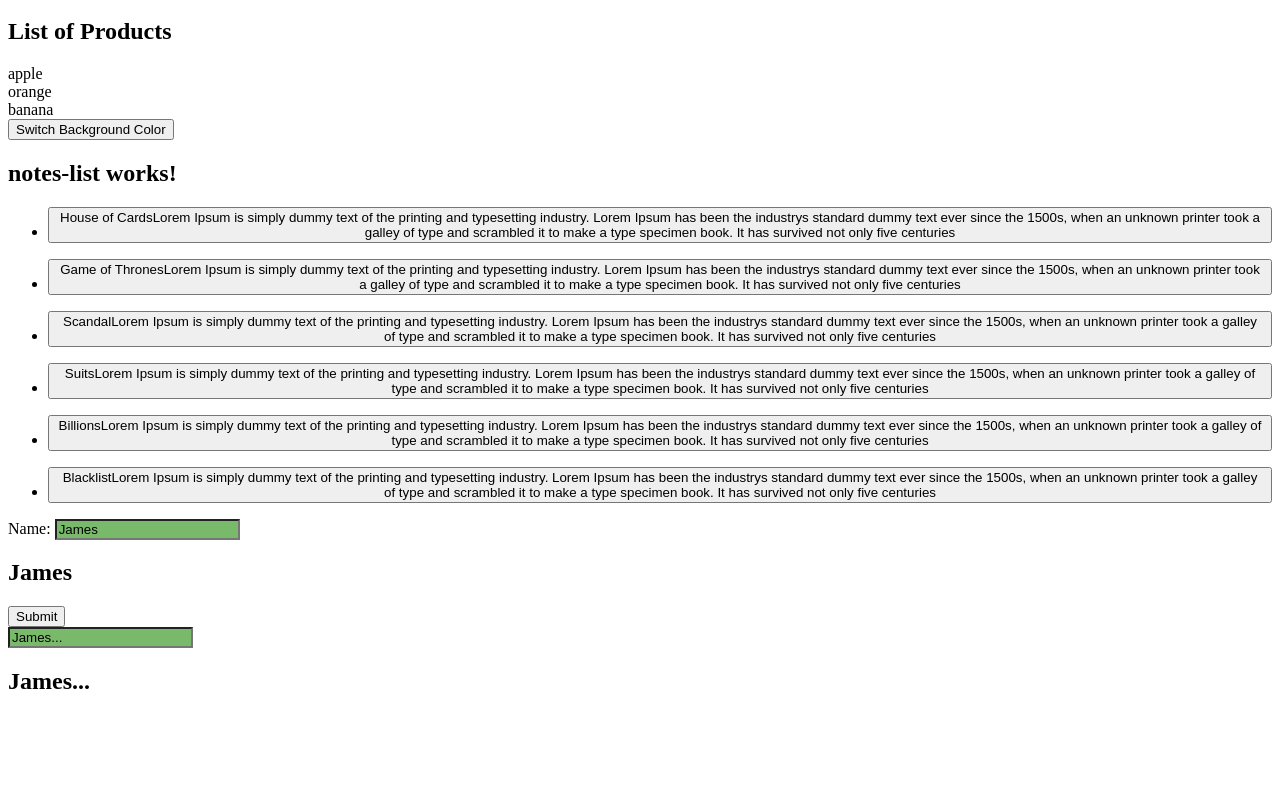
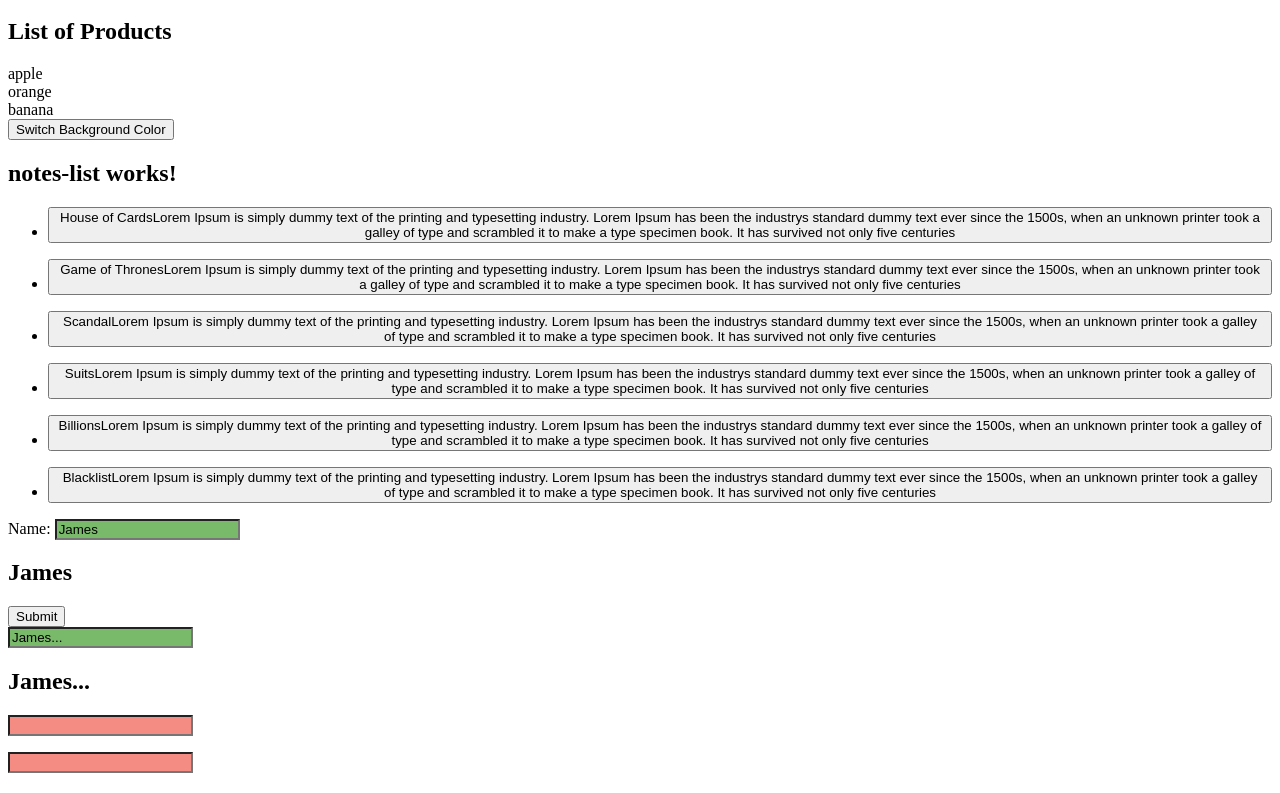
Before and after one commit to anasbassi/notesapp, an Angular app: page / in a window 1280 px wide. Shown: the part 438-1231 px from the top of the page. Before the commit the page ends 1153 px from the top, so only its background shows below. Built offline with nearby package versions, Linux system fonts and the light colour scheme.

Commit message:
Form groups and Validators

```diff
--- a/src/app/notes-list/notes-list.component.html
+++ b/src/app/notes-list/notes-list.component.html
@@ -23,3 +23,9 @@
   <input type="text" [formControl]="name" name="name" />
   <h2>{{ name.value }}</h2>
 </form>
+<form [formGroup]="loginForm" (ngSubmit)="login()">
+  <p><input type="text" formControlName="username" /></p>
+  <p><input type="text" formControlName="password" /></p>
+  <h2>{{ loginForm.value.username }}</h2>
+  <h2>{{ loginForm.value.password }}</h2>
+</form>
--- a/src/app/notes-list/notes-list.component.ts
+++ b/src/app/notes-list/notes-list.component.ts
@@ -3,7 +3,7 @@ import { CommonModule } from '@angular/common';
 import { Note } from '../notes';
 import { FormsModule } from '@angular/forms';
 import { ReactiveFormsModule } from '@angular/forms';
-import { FormGroup, FormControl } from '@angular/forms';
+import { FormGroup, FormControl, Validators } from '@angular/forms';
 
 @Component({
   selector: 'app-notes-list',
@@ -14,6 +14,10 @@ import { FormGroup, FormControl } from '@angular/forms';
 })
 export class NotesListComponent {
   name = new FormControl('James...');
+  loginForm = new FormGroup({
+    username: new FormControl('', Validators.required),
+    password: new FormControl('', Validators.required),
+  });
 
   names = 'James';
   notes: Note[] = [
@@ -57,6 +61,14 @@ export class NotesListComponent {
     alert(this.name.value);
   }
 
+  login() {
+    alert(
+      this.loginForm.value.username +
+      ' | ' +
+      this.loginForm.value.password
+    );
+  }
+
   constructor() { }
 
   ngOnInit(): void {
```
